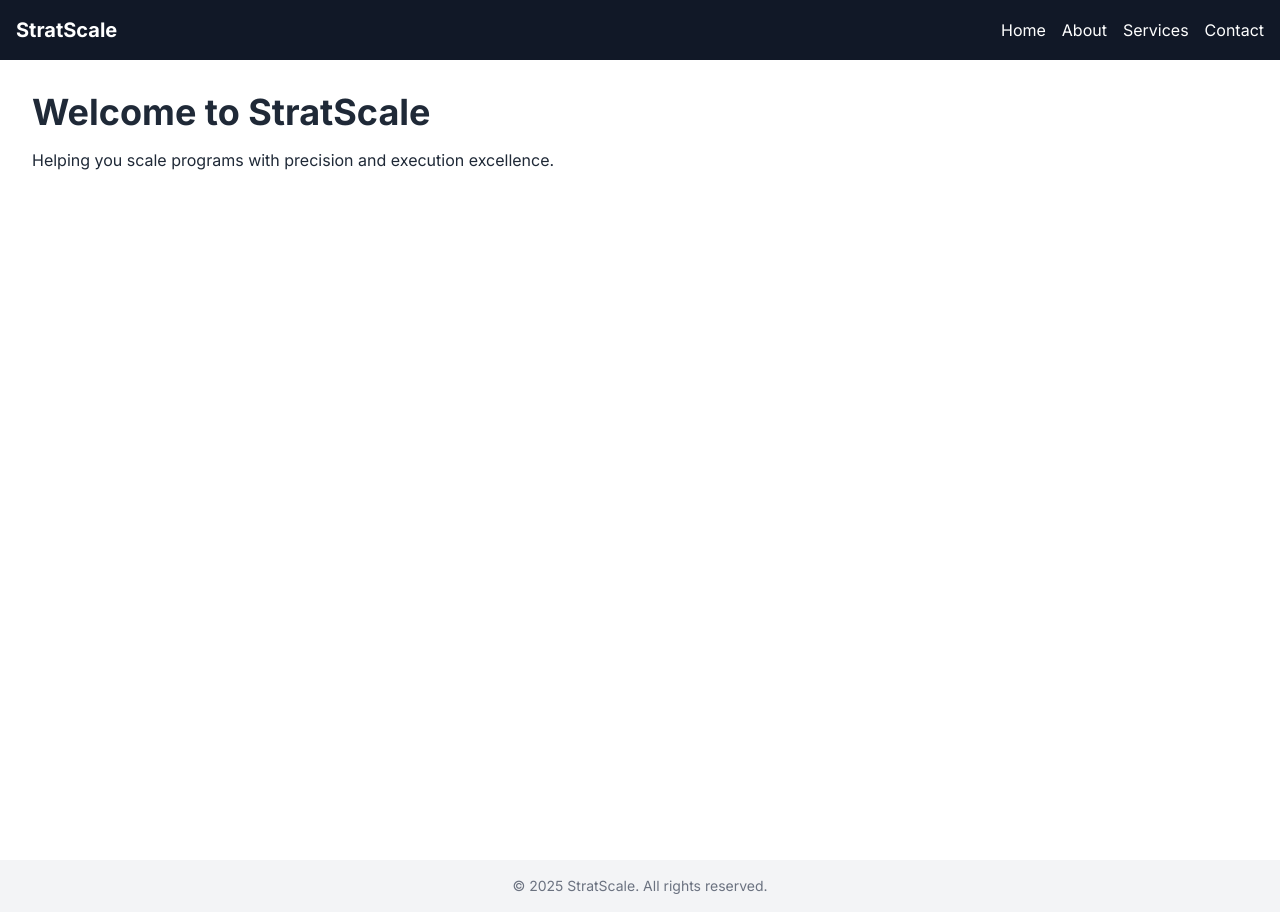
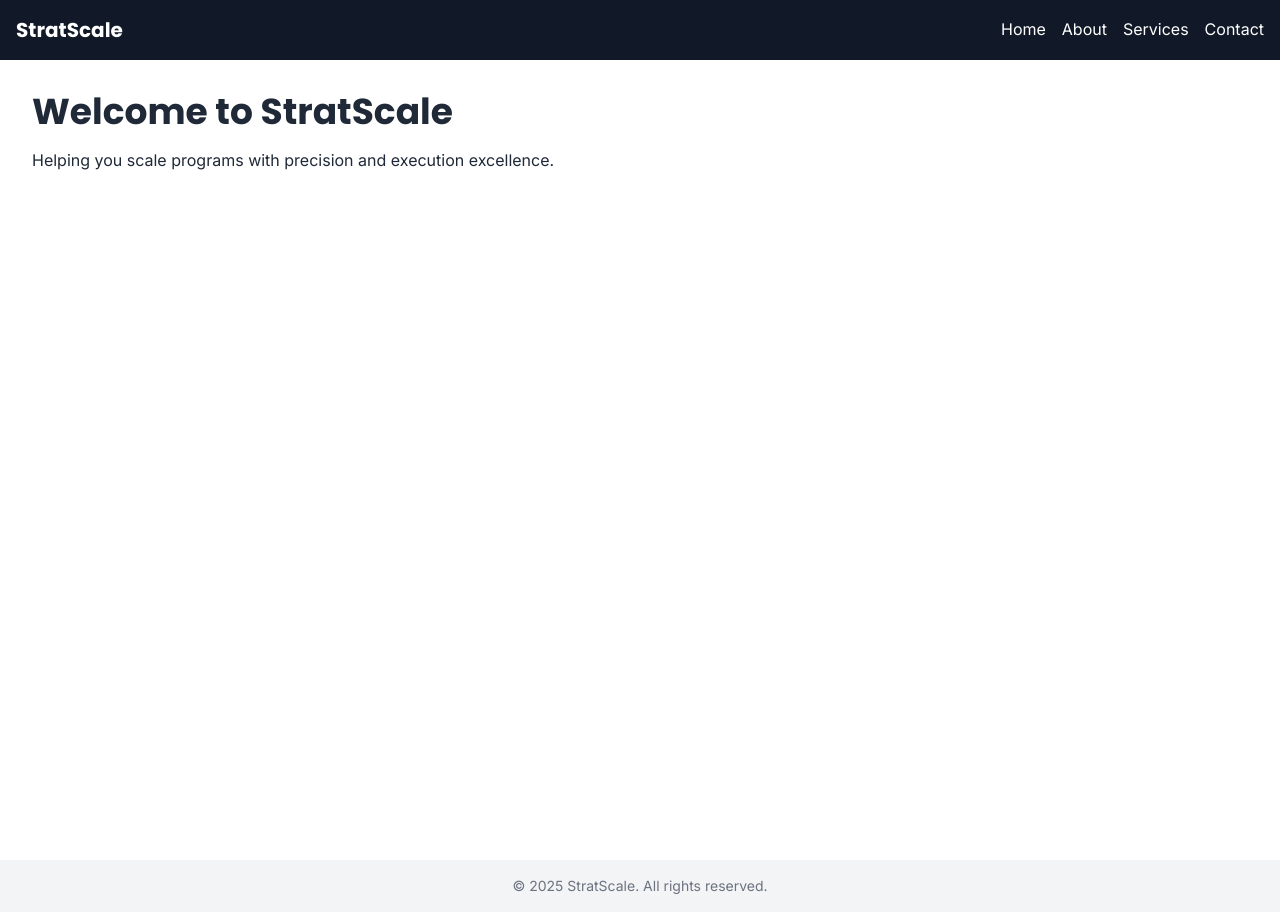
Before and after one commit to Adilehkhub/stratscale-fixed, a React (Create React App) app: page / in a window 1280 px wide. Built offline with nearby package versions, Linux system fonts and the light colour scheme.

Commit message:
Update index.css

```diff
--- a/src/index.css
+++ b/src/index.css
@@ -2,7 +2,30 @@
 @tailwind components;
 @tailwind utilities;
 
-body {
-  margin: 0;
-  font-family: 'Inter', sans-serif;
+@layer base {
+  html {
+    scroll-behavior: smooth;
+  }
+
+  body {
+    font-family: 'Inter', system-ui, -apple-system, sans-serif;
+    line-height: 1.6;
+    color: #213651;
+  }
+
+  h1, h2, h3, h4, h5, h6 {
+    font-family: 'Poppins', system-ui, sans-serif;
+    font-weight: 600;
+    line-height: 1.2;
+  }
 }
+
+@layer components {
+  .btn-primary {
+    @apply px-8 py-4 bg-brand-accent text-white font-semibold rounded-full hover:bg-brand-accent-dark transition-all duration-300 hover:scale-105 shadow-lg;
+  }
+
+  .btn-secondary {
+    @apply px-8 py-4 bg-transparent border-2 border-brand-main text-brand-main font-semibold rounded-full hover:bg-brand-main hover:text-white transition-all duration-300 hover:scale-105;
+  }
+}
```
